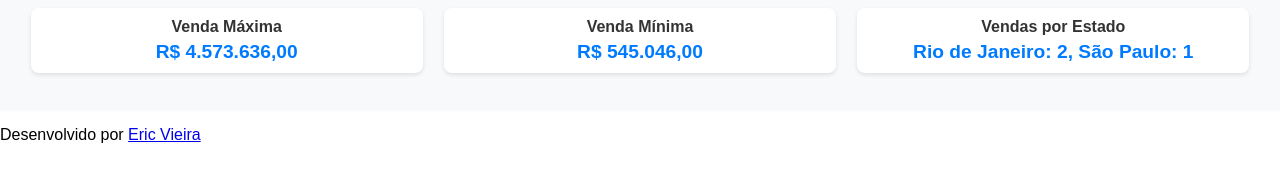
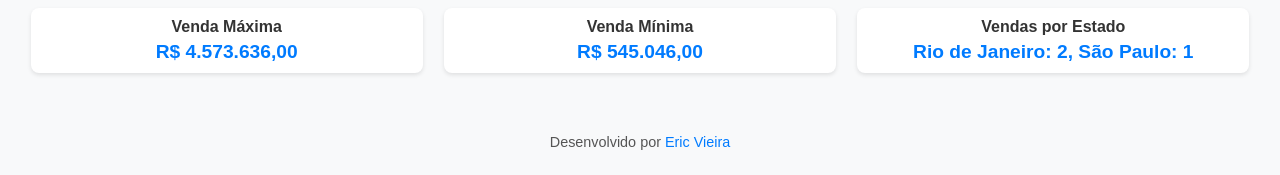
Before and after one commit to mildestinos/mapavendas, a plain HTML site: page index.html in a window 1280 px wide. Shown: the part 710-885 px from the top of the page. Drawn offline with nearby package versions, Linux system fonts and the light colour scheme.

Commit message:
Update style.css

```diff
--- a/style.css
+++ b/style.css
@@ -40,3 +40,19 @@ body {
   font-weight: bold;
   color: #007bff;
 }
+#developer {
+  text-align: center;
+  padding: 10px;
+  font-size: 0.9rem;
+  background-color: #f8f9fa;
+  color: #555;
+}
+
+#developer a {
+  color: #007bff;
+  text-decoration: none;
+}
+
+#developer a:hover {
+  text-decoration: underline;
+}
```
